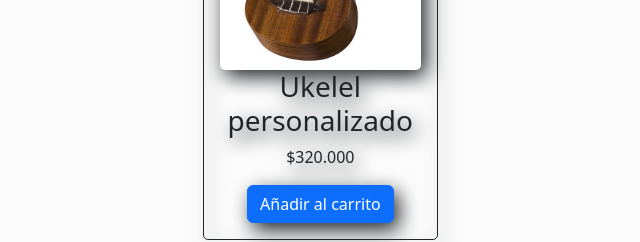
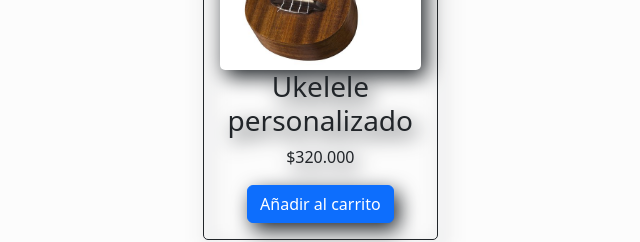
Before and after one commit to Romanocoder/MusicStore, a plain HTML site: page pages/ukeleles.html in a window 1280 px wide. Shown: the part 1638-1880 px from the top of the page, 53-693 px from the left. Drawn offline with nearby package versions, Linux system fonts and the light colour scheme.

Commit message:
Actualizar ukeleles.html

```diff
--- a/pages/ukeleles.html
+++ b/pages/ukeleles.html
@@ -71,7 +71,7 @@
          <img src="../assets/UkelelePersonalizadoLuna.jpg" alt="Ukelele Luna edision perzonalizada">
        </div>
        <div class="info">
-         <h3>Ukelel personalizado</h3>
+         <h3>Ukelele personalizado</h3>
          <p class="precio">$320.000</p>
          <button class="btn btn-primary">Añadir al carrito</button>
        </div>
```
